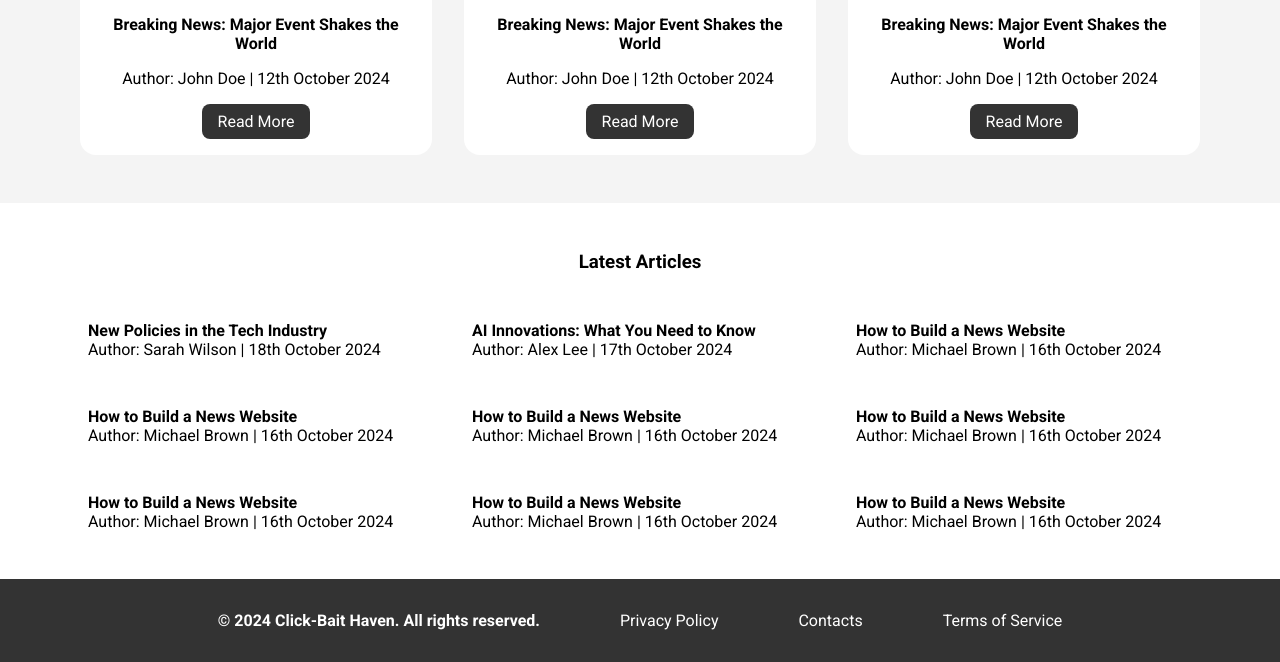
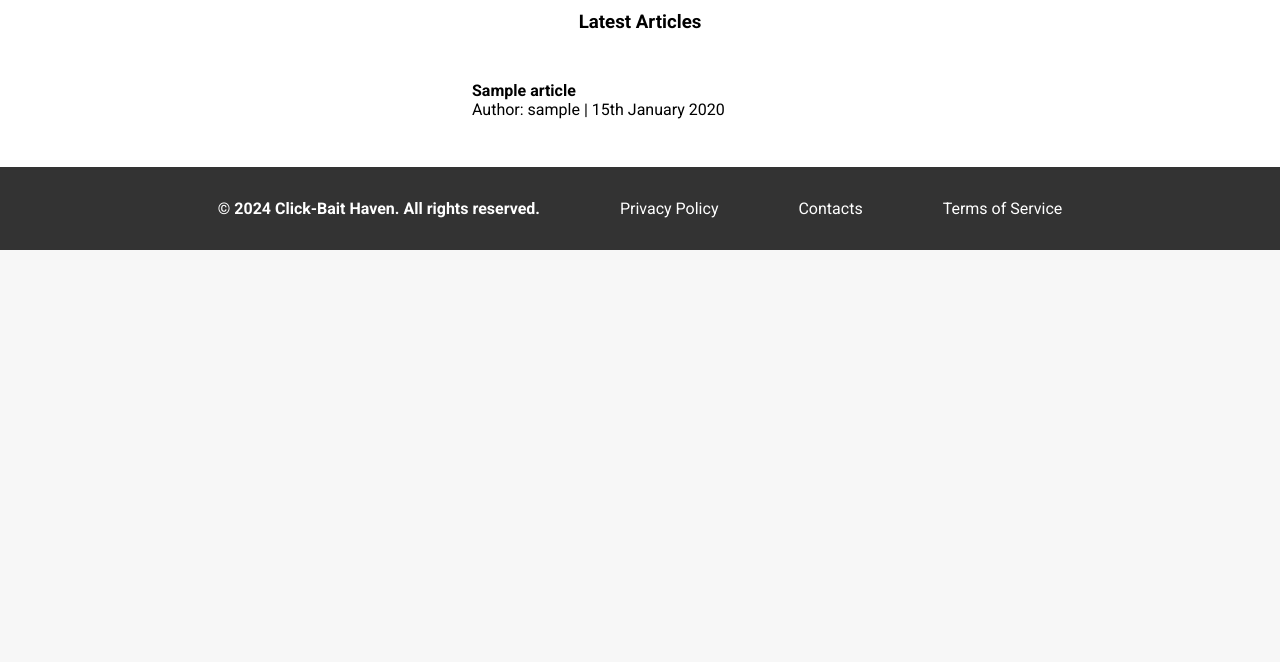
Before and after one commit to VenomRevenge/Click-Bait-Haven, a Django app: page / in a window 1280 px wide. Shown: the part 771-1433 px from the top of the page. After the commit the page ends 1021 px from the top, so only its background shows below. Run offline with Django 4.2, Linux system fonts and the light colour scheme; tables that the repository leaves empty hold one stand-in row (values such as "Sample post"); some web fonts are replaced.

Commit message:
fix: homepage now displays featured articles based on like/dislike ratio, recent articles, fixed header links, fixed homepage links, added random view that displays a random article if one exists

```diff
--- /dev/null
+++ b/home/helpers.py
@@ -0,0 +1,68 @@
+import random
+from django.db.models import Count, Q, F, FloatField, ExpressionWrapper
+from django.db.models.functions import Coalesce, NullIf
+from articles.models import Article
+
+def get_featured_articles():
+    """
+    Returns the top 3 featured articles based on certain citeria:
+        1. Takes their likes and dislikes and annotates them
+        2. Annotates another field (score) so it can get a like/dislike ratio
+        3. orders them by their score then likes then created at date
+        4. Returns only the fields that matter for the front page
+        5. Limits the query to only 3 results
+    """
+
+    articles = (
+        Article.objects.active_articles()
+            .annotate(
+                likes=Count('reactions', filter=Q(reactions__reaction_type='Like')),
+                dislikes=Count('reactions', filter=Q(reactions__reaction_type='Dislike')),
+                score=ExpressionWrapper(
+                F('likes') / NullIf(Coalesce(F('dislikes'), 0), 0),
+                output_field=FloatField()
+            )
+            )
+            .order_by('-score', '-likes', '-created_at')
+            .values(
+                'id',
+                'title',
+                'picture',
+                'created_at',
+                'author__user__username'
+        )[:3]
+    )
+    return articles
+
+
+def get_recent_articles():
+    """
+    Return the 9 most recent approved articles,
+    only the fields that matter for the front-page
+    """
+
+    articles = (
+        Article.objects.active_articles()
+            .order_by('-created_at')
+            .values(
+                'id',
+                'title',
+                'created_at',
+                'author__user__username'
+            )[:9]
+    )
+    return articles
+
+
+def get_random_article_pk():
+    """
+    Returns the ID of a random active article from the database.
+    """
+    article_ids = list(Article.objects.active_articles().values_list('id', flat=True))
+
+    if not article_ids:
+        return False
+
+    random_id = random.choice(article_ids)
+
+    return random_id
--- a/home/urls.py
+++ b/home/urls.py
@@ -1,5 +1,5 @@
 from django.urls import path, include
-from home.views import Register, SignIn, delete_notification, index, my_notifications, sign_out
+from home.views import Register, SignIn, delete_notification, index, my_notifications, random_article, sign_out
 
 
 urlpatterns = [
@@ -7,6 +7,7 @@ urlpatterns = [
     path('register/', Register.as_view(), name='register'),
     path('sign-in/', SignIn.as_view(), name='sign_in'),
     path('sign-out/', sign_out, name='sign_out'),
+    path('random/', random_article, name='random_article'),
     path('my-notifications/',include([
         path('', my_notifications, name='my_notifications'),
         path('<int:pk>/delete/', delete_notification, name='delete_notification'),
--- a/home/views.py
+++ b/home/views.py
@@ -7,13 +7,31 @@ from django.contrib.auth.decorators import login_required
 from django.core.paginator import Paginator
 from articles.models import Article
 from home.forms import RegisterForm, SignInForm
+from home.helpers import get_featured_articles, get_random_article_pk, get_recent_articles
 from moderation_system.models import Notification
 from profiles.helpers import is_admin_staff_mod
 
 
 def index(request):
-    return render(request, 'home/index.html')
+    featured_articles = get_featured_articles()
+    recent_articles = get_recent_articles()
 
+    context = {
+        'featured_articles': featured_articles,
+        'recent_articles': recent_articles,
+    }
+
+    print(context)
+
+    return render(request, 'home/index.html', context)
+
+def random_article(request):
+    article_pk = get_random_article_pk()
+
+    if not article_pk:
+        return redirect('home')
+
+    return redirect('article', pk=article_pk)
 
 class Register(FormView):
     template_name = 'home/register.html'
--- a/templates/header.html
+++ b/templates/header.html
@@ -5,7 +5,7 @@
 
     <nav>
         <a href="{% url 'index' %}">Home</a>
-        <a href="">Users</a>
+        <a href="{% url 'random_article' %}">Random</a>
         <a href="{% url 'article_search' %}">Articles</a>
         {% if user.is_authenticated %}
             <a href="{% url 'article_create' %}">Publish Article</a>
--- a/templates/home/index.html
+++ b/templates/home/index.html
@@ -11,7 +11,7 @@
             <div class="home-1-container">
                 <h1>Stay Informed with the Latest News</h1>
                 <p>Explore trending articles, in-depth analysis, and opinion pieces on your favorite topics.</p>
-                <a href="#"><span class="btn-explore">Explore Articles</span></a>
+                <a href="{% url 'article_search' %}"><span class="btn-explore">Explore Articles</span></a>
             </div>
         </section>
 
@@ -21,55 +21,31 @@
 
                 <div class="articles-box">
 
+                {% for article in featured_articles %}
                     <article class="article-item">
-
+                        {% if article.picture %}
                             <div class="article-img">
-                            <a href="#">
-                            <img src="https://images5.alphacoders.com/878/878056.jpg" alt="Article Image 1">
+                                <a href="{% url 'article' article.id %}">
+                                <img src="{{ article.picture.url }}" alt="Article Image">
                                 </a>
                             </div>
-
-
-                        <h4>Breaking News: Major Event Shakes the World</h4>
-
-                        <p>Author: John Doe | 12th October 2024</p>
-
-                        <a href="#" class="btn-read-more">Read More</a>
-                    </article>
-
-
-                    <article class="article-item">
-
+                        {% else %}
                             <div class="article-img">
-                            <a href="#">
-                            <img src="https://images5.alphacoders.com/878/878056.jpg" alt="Article Image 1">
+                                <a href="{% url 'article' article.id %}">
+                                <img src="{% static 'images/default-article-pic.jpg' %}" alt="Article Image">
                                 </a>
                             </div>
+                        {% endif %}
 
+                        <h4>{{ article.title|truncatechars:35 }}</h4>
 
-                        <h4>Breaking News: Major Event Shakes the World</h4>
+                        <p>Author: {{ article.author__user__username|truncatechars:20 }} | {{ article.created_at|date:"jS F Y" }}</p>
 
-                        <p>Author: John Doe | 12th October 2024</p>
-
-                        <a href="#" class="btn-read-more">Read More</a>
+                        <a href="{% url 'article' article.id %}" class="btn-read-more">Read More</a>
                     </article>
-
-
-                    <article class="article-item">
-
-                        <div class="article-img">
-                            <a href="#">
-                            <img src="https://images5.alphacoders.com/878/878056.jpg" alt="Article Image 1">
-                            </a>
-                        </div>
-
-
-                        <h4>Breaking News: Major Event Shakes the World</h4>
-
-                        <p>Author: John Doe | 12th October 2024</p>
-
-                        <a href="#" class="btn-read-more">Read More</a>
-                    </article>
+                {% empty %}
+                    <h1 style="margin: 2rem auto;">There arent any articles published yet, be the first to <a href="{% url 'article_create' %}" class="btn-read-more">Publish!</a></h1>
+                {% endfor %}
 
                 </div>
 
@@ -82,82 +58,20 @@
             <h3>Latest Articles</h3>
             <div class="latest-article-box">
 
+                {% for article in recent_articles %}
                     <article class="latest-article-item">
 
-                    <a href="#">
-                        <h4>New Policies in the Tech Industry</h4>
-                        <p>Author: Sarah Wilson | 18th October 2024</p>
+                        <a href="{% url 'article' article.id %}">
+                            <h4>{{ article.title|truncatechars:35 }}</h4>
+                            <p>Author: {{ article.author__user__username|truncatechars:20 }} | {{ article.created_at|date:"jS F Y" }}</p>
                         </a>
 
                     </article>
-
+                {% empty %}
                     <article class="latest-article-item">
-
-                    <a href="#">
-                        <h4>AI Innovations: What You Need to Know</h4>
-                        <p>Author: Alex Lee | 17th October 2024</p>
-                    </a>
-
+                        <h3 style="text-align: center;">No recent articles!</h3>
                     </article>
-
-                <article class="latest-article-item">
-
-                    <a href="#">
-                        <h4>How to Build a News Website</h4>
-                        <p>Author: Michael Brown | 16th October 2024</p>
-                    </a>
-
-                </article>
-
-                <article class="latest-article-item">
-
-                    <a href="#">
-                        <h4>How to Build a News Website</h4>
-                        <p>Author: Michael Brown | 16th October 2024</p>
-                    </a>
-
-                </article>
-                <article class="latest-article-item">
-
-                    <a href="#">
-                        <h4>How to Build a News Website</h4>
-                        <p>Author: Michael Brown | 16th October 2024</p>
-                    </a>
-
-                </article>
-                <article class="latest-article-item">
-
-                    <a href="#">
-                        <h4>How to Build a News Website</h4>
-                        <p>Author: Michael Brown | 16th October 2024</p>
-                    </a>
-
-                </article>
-                <article class="latest-article-item">
-
-                    <a href="#">
-                        <h4>How to Build a News Website</h4>
-                        <p>Author: Michael Brown | 16th October 2024</p>
-                    </a>
-
-                </article>
-                <article class="latest-article-item">
-
-                    <a href="#">
-                        <h4>How to Build a News Website</h4>
-                        <p>Author: Michael Brown | 16th October 2024</p>
-                    </a>
-
-                </article>
-                <article class="latest-article-item">
-
-                    <a href="#">
-                        <h4>How to Build a News Website</h4>
-                        <p>Author: Michael Brown | 16th October 2024</p>
-                    </a>
-
-                </article>
-
+                {% endfor %}
             </div>
 
         </section>
--- a/templates/home/my-notifications.html
+++ b/templates/home/my-notifications.html
@@ -36,7 +36,7 @@
                                 <div class="review-metadata">
                                     <p>Was reviewed by:</p>
                                     {% if notification.reviewer %}
-                                        <a href="{% url 'profile_details' notification.reviewer.pk %}" class="reviewer-name">{{ notification.reviewer.user.username }}</a>
+                                        <a href="{% url 'profile_details' notification.reviewer.pk %}" class="reviewer-name">{{ notification.reviewer.user.username|truncatechars:20 }}</a>
                                     {% else %}
                                         <p class="reviewer_name">Unknown User</p>
                                     {% endif %}
```
Also changed, not shown: templates/moderation_system/article-review.html (+4 -4 lines). Lines whose indentation alone changed are shown as unchanged.
